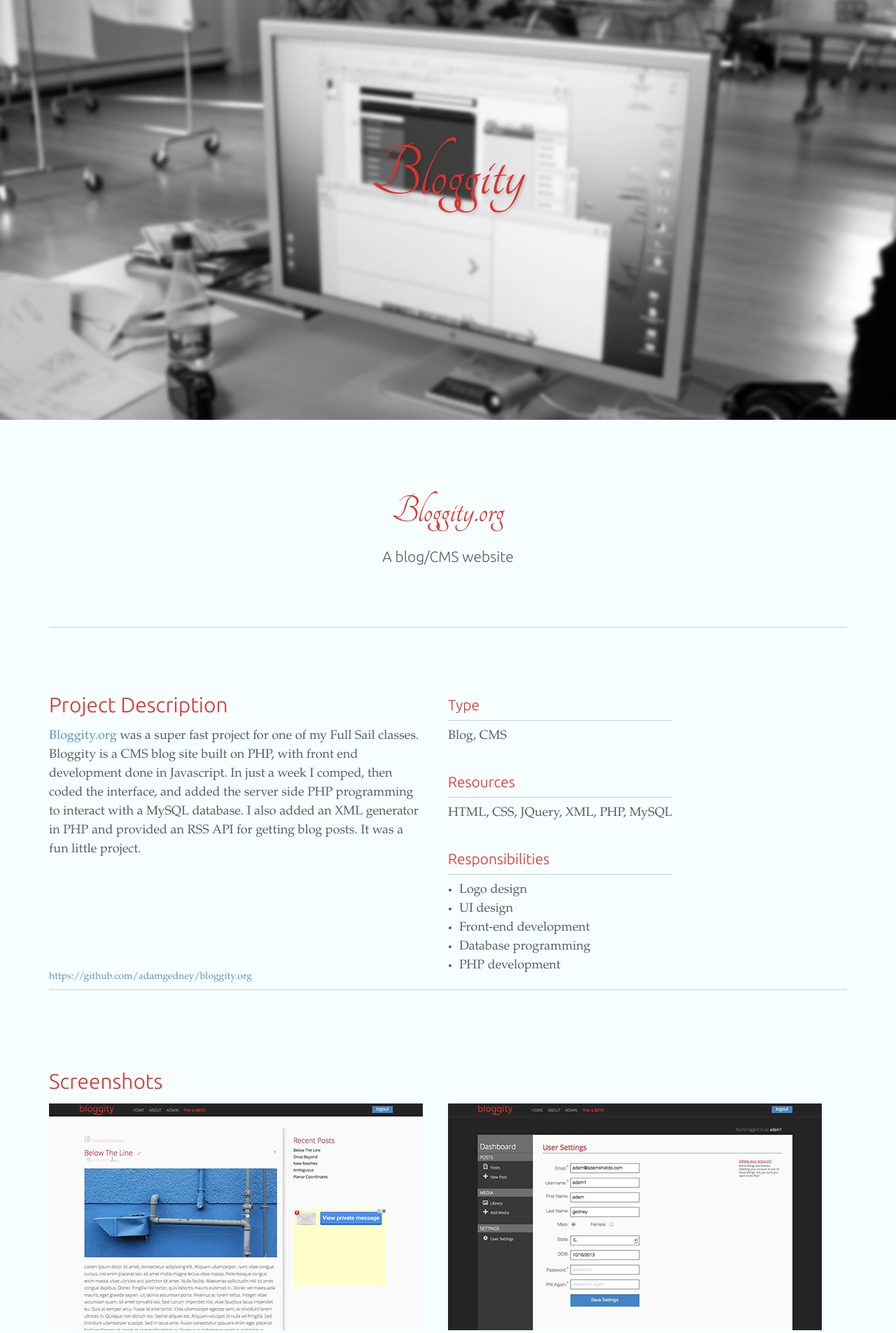
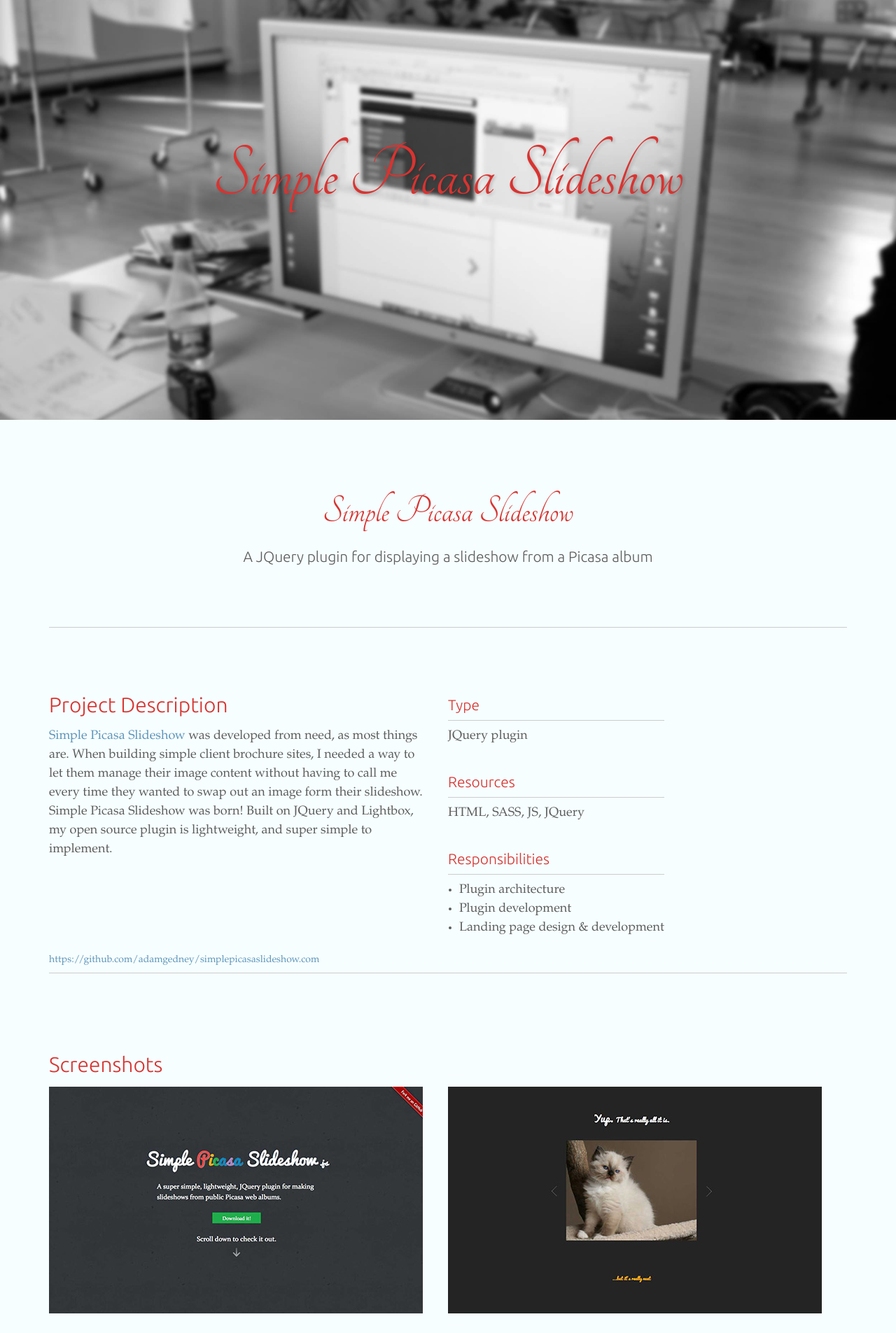
Before and after one commit to adamgedney/adamgedney.com, a PHP site: page /ASL/work/simple-picasa.html in a window 1280 px wide. Shown: the part 54-1959 px from the top of the page at 70% size. Run offline with PHP 8.4, Linux system fonts and the light colour scheme; some web fonts are replaced.

Commit message:
added picasa content

```diff
--- a/index.php
+++ b/index.php
@@ -130,7 +130,7 @@
 						<div class="img-container">
 							<a href="work/bloggity-cms.html" ><img src="images/bloggityMac-thumb.jpg" alt="love image 1"/></a>
 
-							<a href="work/tasker-manager.html" ><img src="images/tasker-thumb.jpg" alt="love image 2"/></a>
+							<a href="work/simple-picasa.html" ><img src="images/picasa-thumb.jpg" alt="love image 2"/></a>
 
 							<a href="work/mantissa-synth.html" ><img src="images/mantissaSynth-thumb.jpg" alt="love image 3"/></a>
 
--- a/work/simple-picasa.html
+++ b/work/simple-picasa.html
@@ -54,37 +54,35 @@
 
 				<div class="featured">
 					<img src="images/featured.jpg" alt="Synergy featured image"/>
-					<h2>Bloggity</h2>
+					<h2>Simple Picasa Slideshow</h2>
 				</div><!-- /.featured-->
 
 					<div class="project-inner">
 						<div class="description">
-							<h3>Bloggity.org</h3>
-							<h4>A blog/CMS website</h4>
+							<h3>Simple Picasa Slideshow</h3>
+							<h4>A JQuery plugin for displaying a slideshow from a Picasa album</h4>
 						</div><!-- /.description-->
 
 						<div class="details">
 							<div class="details-desc">
 								<h3>Project Description</h3>
-									<p><a href="http://bloggity.org" alt="project live site link">Bloggity.org</a> was a super fast project for one of my Full Sail classes. Bloggity is a CMS blog site built on PHP, with front end development done in Javascript. In just a week I comped, then coded the interface, and added the server side PHP programming to interact with a MySQL database. I also added an XML generator in PHP and provided an RSS API for getting blog posts. It was a fun little project.</p>
+									<p><a href="http://simplepicasaslideshow.com" alt="project live site link">Simple Picasa Slideshow</a> was developed from need, as most things are. When building simple client brochure sites, I needed a way to let them manage their image content without having to call me every time they wanted to swap out an image form their slideshow. Simple Picasa Slideshow was born! Built on JQuery and Lightbox, my open source plugin is lightweight, and super simple to implement.</p>
 
-									<a class="github-link" href="https://github.com/adamgedney/bloggity.org" alt="github link">https://github.com/adamgedney/bloggity.org</a>
+									<a class="github-link" href="https://github.com/adamgedney/simplepicasaslideshow.com" alt="github link">https://github.com/adamgedney/simplepicasaslideshow.com</a>
 							</div><!-- /.details-desc-->
 
 							<div class="details-sidebar">
 								<h4>Type</h4>
-									<p>Blog, CMS</p>
+									<p>JQuery plugin</p>
 
 								<h4>Resources</h4>
-									<p>HTML, CSS, JQuery, XML, PHP, MySQL</p>
+									<p>HTML, SASS, JS, JQuery</p>
 
 								<h4>Responsibilities</h4>
 									<ul>
-										<li>Logo design</li>
-										<li>UI design</li>
-										<li>Front-end development</li>
-										<li>Database programming</li>
-										<li>PHP development</li>
+										<li>Plugin architecture</li>
+										<li>Plugin development</li>
+										<li>Landing page design & development</li>
 									</ul>
 							</div><!-- /.details-sidebar-->
 						</div><!-- /.details-->
@@ -93,15 +91,15 @@
 							<h3>Screenshots</h3>
 
 								<div class="shot-left-col">
-									<a data-lightbox="13" title="Here's the full site" href="images/shots/full/bloggity.org.jpg" alt="screenshot lightbox 1"><img src="images/shots/bloggity0.jpg" alt="screenshot 1"/></a>
+									<a data-lightbox="13" title="Here's the full site" href="images/shots/full/picasa.jpg" alt="screenshot lightbox 1"><img src="images/shots/picasa1.jpg" alt="screenshot 1"/></a>
 
-									<a data-lightbox="14" title="Detail of CMS Admin interface" href="images/shots/bloggity1.jpg" alt="screenshot lightbox 2"><img src="images/shots/bloggity1.jpg" alt="screenshot 2"/></a>
+									<a data-lightbox="14" title="Detail of plugin code" href="images/shots/full/picasaRepo.jpg" alt="screenshot lightbox 2"><img src="images/shots/picasa2.jpg" alt="screenshot 2"/></a>
 								</div><!-- /.shot-left-col-->
 
 								<div class="shot-right-col">
-									<a data-lightbox="15" title="Detail of CMS user CRUD interface" href="images/shots/bloggity2.jpg" alt="screenshot lightbox 3"><img src="images/shots/bloggity2.jpg" alt="screenshot 3"/></a>
+									<a data-lightbox="15" title="Detail of slideshow" href="images/shots/picasa3.jpg" alt="screenshot lightbox 3"><img src="images/shots/picasa3.jpg" alt="screenshot 3"/></a>
 
-									<a data-lightbox="16" title="Detail of XML/RSS API page" href="images/shots/bloggity3.jpg" alt="screenshot lightbox 4"><img src="images/shots/bloggity3.jpg" alt="screenshot 4"/></a>
+									<a data-lightbox="16" title="Detail of installation instructions" href="images/shots/picasa4.jpg" alt="screenshot lightbox 4"><img src="images/shots/picasa4.jpg" alt="screenshot 4"/></a>
 								</div><!-- /.shot-right-col-->
 						</div><!-- /.shots-->
 
```
Also changed, not shown: work/images/shots/picasa1.jpg (added), work/images/shots/picasa2.jpg (added), work/images/shots/picasa3.jpg (added), work/images/shots/picasa4.jpg (added).
